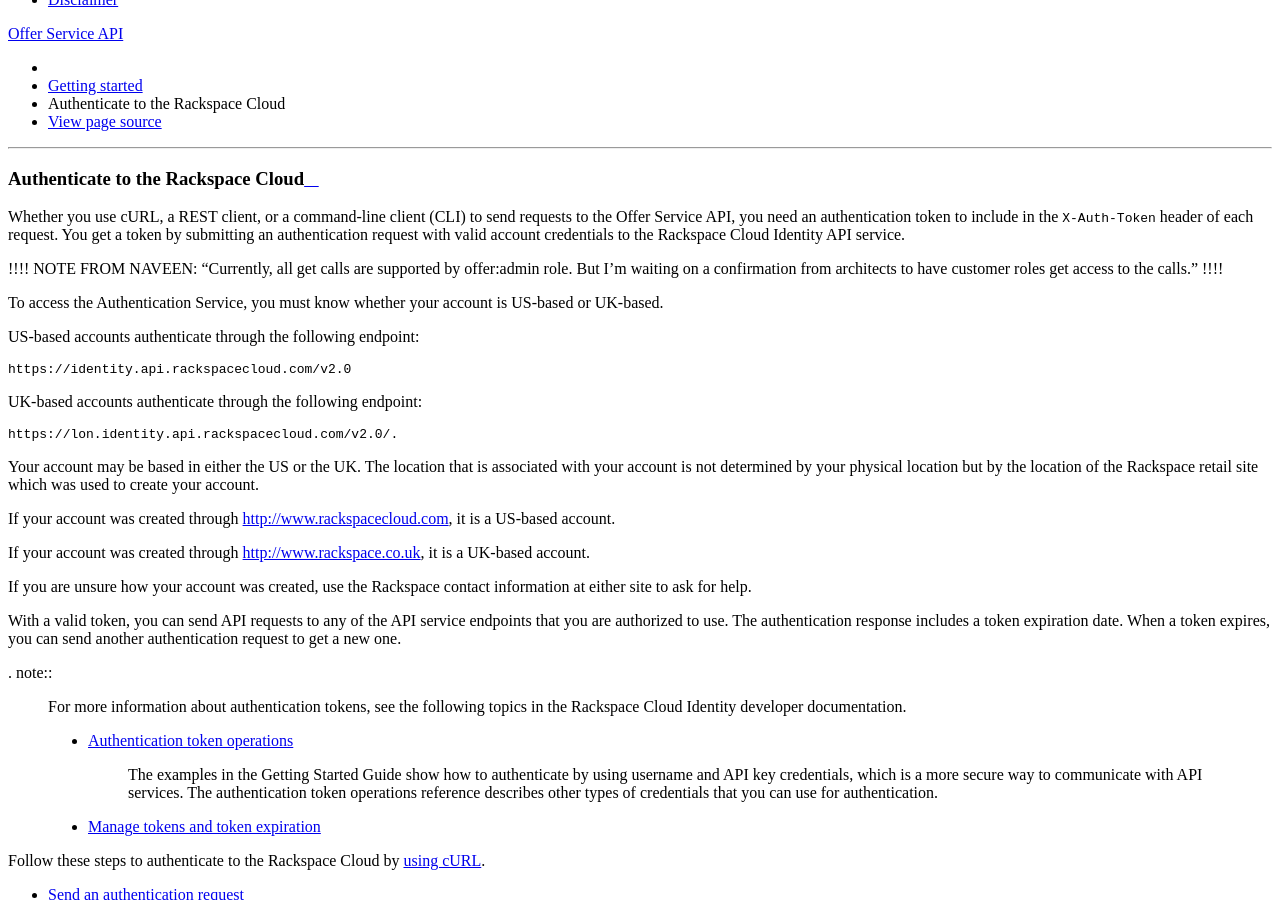
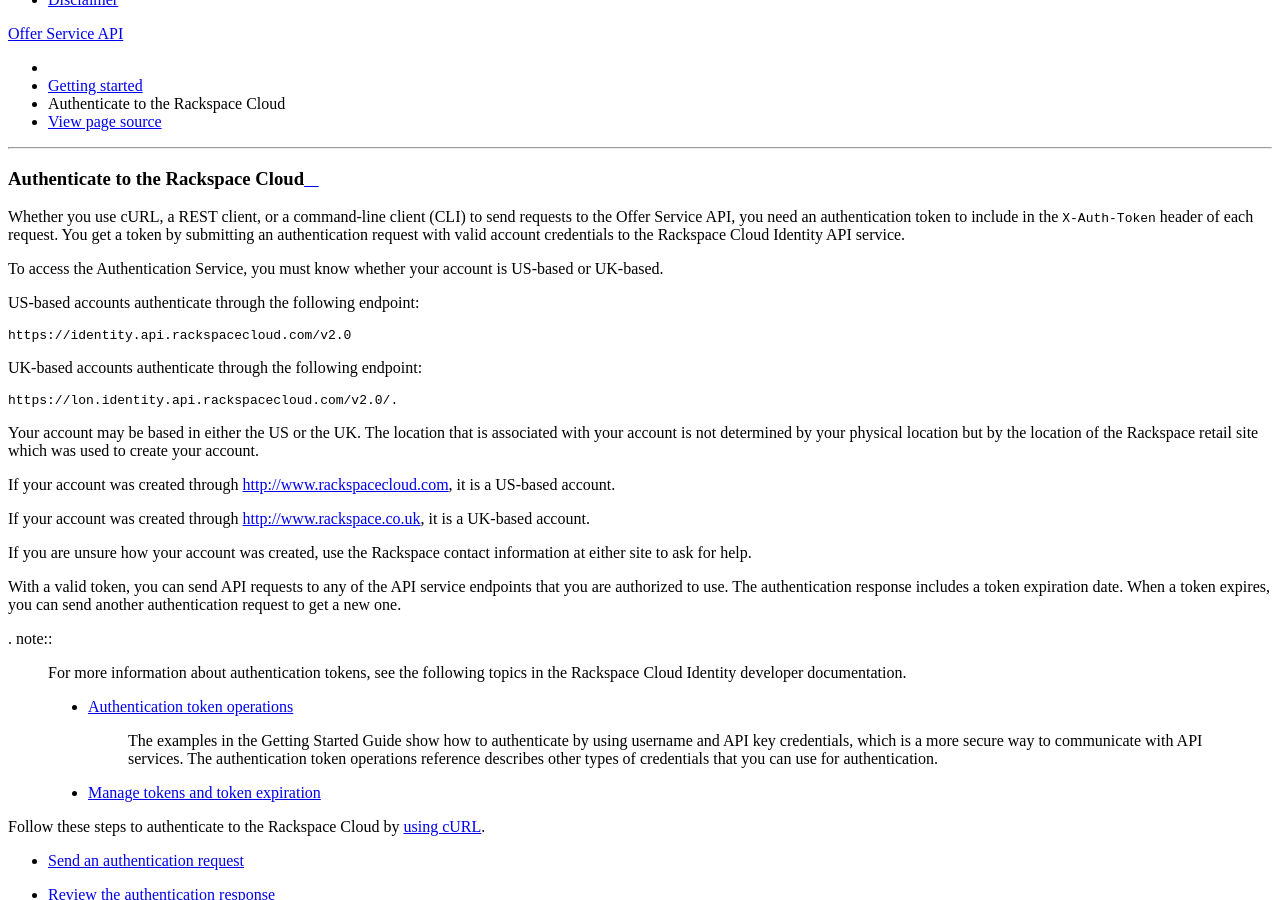
Before and after one commit to rackerlabs/docs-offerings, a Sphinx documentation site: the page built from docs/getting-started/authenticate.rst, in a window 1280 px wide and 900 px high, scrolled down 324 px. Built offline with Sphinx 7.4.7 and the Read the Docs theme 2.0.0, drawn with Linux system fonts in a browser that asks for light colours; pages that are not in the unit, such as notebooks, are missing from menus.

Commit message:
Minor tweaks.

```diff
--- a/docs/getting-started/authenticate.rst
+++ b/docs/getting-started/authenticate.rst
@@ -9,10 +9,6 @@
 the ``X-Auth-Token`` header of each request. You get a token by submitting an
 authentication request with valid account credentials to the Rackspace Cloud
 Identity API service.
-
-!!!! NOTE FROM NAVEEN: "Currently, all get calls are supported by offer:admin
-role. But I’m waiting on a confirmation from architects to have customer roles
-get access to the calls." !!!!
 
 To access the Authentication Service, you must know whether your account is
 US-based or UK-based.
--- a/docs/getting-started/install-CLI-client.rst
+++ b/docs/getting-started/install-CLI-client.rst
@@ -20,8 +20,6 @@
    the :rax-devdocs:`Cloud Servers` API <#docs-cloud-dns>` provides both
    cURL and CLI examples.
 
-Sample CLI topic
------------------
 If you want to run the examples by using cURL instead of using the CLI, skip
 this step and proceed to the next section "Sending API requests to
 |product name|".
```
